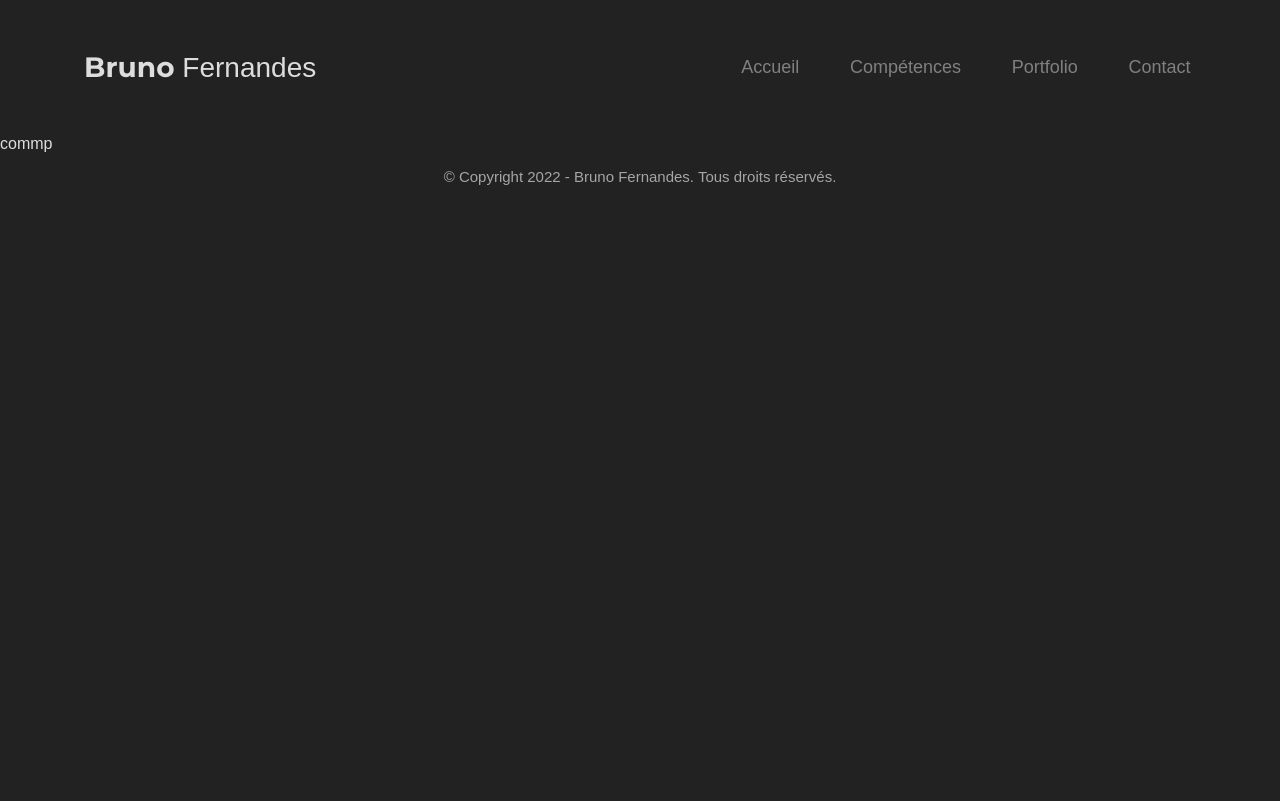
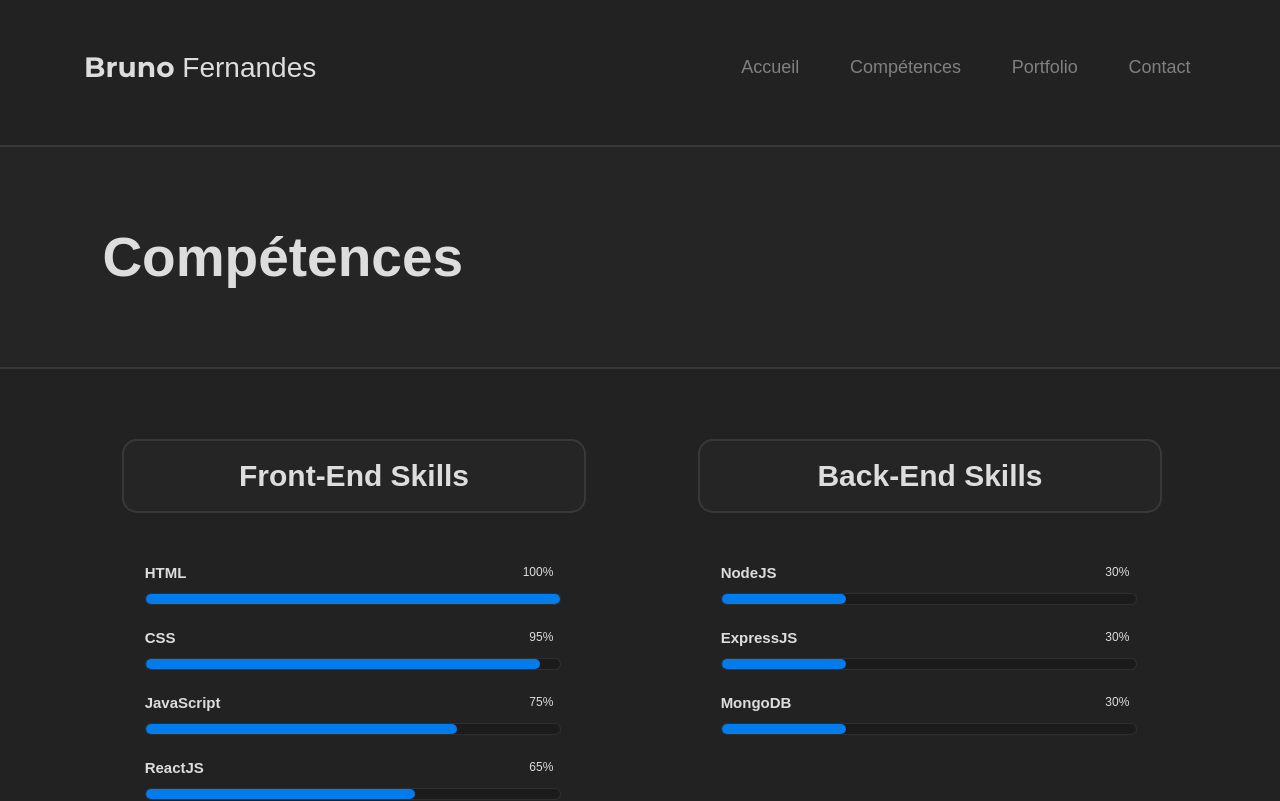
Before and after one commit to BrunoFrds/portfolio, a React (Create React App) app: page /competences in a window 1280 px wide. Shown: the top 801 px of the page. Built offline with nearby package versions, Linux system fonts and the light colour scheme.

Commit message:
Création des composants progressbar et competences

```diff
--- a/src/Components/ProgressBar/ProgressBar.jsx
+++ b/src/Components/ProgressBar/ProgressBar.jsx
@@ -1,7 +1,15 @@
-import React from "react";
-
-const ProgressBar = () => {
-  return <div>prog</div>;
+const ProgressBar = ({ title, value }) => {
+  return (
+    <div className="container">
+      <div className="progressbar">
+        <span className="progressbar__title">{title}</span>
+        <div className="progressbar__skill">
+          <span className={`progressbar__skill-per ${title}`}></span>
+          <span className="tooltip">{value}%</span>
+        </div>
+      </div>
+    </div>
+  );
 };
 
 export default ProgressBar;
--- a/src/Pages/Competences/Competences.jsx
+++ b/src/Pages/Competences/Competences.jsx
@@ -1,7 +1,28 @@
-import React from "react";
+import ProgressBar from "../../Components/ProgressBar/ProgressBar";
 
 const Competences = () => {
-  return <div>commp</div>;
+  return (
+    <div className="skills-page">
+      <div className="title-page">
+        <h1 className="title-page__skills">Compétences</h1>
+      </div>
+      <div className="competences">
+        <div className="skills">
+          <h1 className="skills-title">Front-End Skills</h1>
+          <ProgressBar title="HTML" value="100" />
+          <ProgressBar title="CSS" value="95" />
+          <ProgressBar title="JavaScript" value="75" />
+          <ProgressBar title="ReactJS" value="65" />
+        </div>
+        <div className="skills">
+          <h1 className="skills-title">Back-End Skills</h1>
+          <ProgressBar title="NodeJS" value="30" />
+          <ProgressBar title="ExpressJS" value="30" />
+          <ProgressBar title="MongoDB" value="30" />
+        </div>
+      </div>
+    </div>
+  );
 };
 
 export default Competences;
--- a/src/Styles/Components/_progressBar.scss
+++ b/src/Styles/Components/_progressBar.scss
@@ -0,0 +1,84 @@
+@keyframes progress {
+    0% {
+        width: 0;
+        opacity: 1;
+    }
+
+    100% {
+        opacity: 1;
+    }
+}
+
+.container{
+    position: relative;
+    width: 90%;
+    height: 50px;
+    margin: 10px auto;
+    .progressbar{
+        width: 100%;
+        margin: 15px 0px;
+        &__title{
+            font-size: 15px;
+            line-height: 20px;
+            font-weight: bold;
+            color: $white;
+        }
+        &__skill{
+            height: 10px;
+            width: 100%;
+            border: solid 1px;
+            border-color: rgba($color: $white, $alpha: 0.1);
+            border-radius: 6px;
+            margin-top: 10px;
+            background: rgba($color: #000000, $alpha: 0.2);
+        }
+        &__skill-per{
+            position: relative;
+            display: block;
+            height: 100%;
+            border-radius: 6px;
+            background: $colorProgressbar;
+            animation: progress 0.4s ease-in-out forwards;
+        }
+        .tooltip{
+            position: absolute;
+            right: 0px;
+            top: 0px;
+            font-size: 12px;
+            line-height: 15px;
+            color: $white;
+            padding: 2px 6px;
+        }
+        .HTML{
+            width: 100%;
+        }
+        .CSS{
+            width: 95%;
+            animation-delay: 0.1s;
+            animation-fill-mode: backwards;
+        }
+        .JavaScript{
+            width: 75%;
+            animation-delay: 0.2s;
+            animation-fill-mode: backwards;
+        }
+        .ReactJS{
+            width: 65%;
+            animation-delay: 0.3s;
+            animation-fill-mode: backwards;
+        }
+        .NodeJS{
+            width: 30%;
+        }
+        .ExpressJS{
+            width: 30%;
+            animation-delay: 0.1s;
+            animation-fill-mode: backwards;
+        }
+        .MongoDB{
+            width: 30%;
+            animation-delay: 0.2s;
+            animation-fill-mode: backwards;
+        }
+    }
+}
--- a/src/Styles/Pages/_competences.scss
+++ b/src/Styles/Pages/_competences.scss
@@ -0,0 +1,44 @@
+.skills-page{
+    margin: 60px auto;
+    .title-page{
+        height: 220px;
+        background-color: $colorBackgroundSecond;
+        border-top: solid 2px;
+        border-bottom: solid 2px;
+        border-color: rgba($color: $white, $alpha: 0.1);
+        .title-page__skills{
+            display: flex;
+            align-items: center;
+            font-size: 55px;
+            line-height: 60px;
+            margin: 0px 8%;
+            height: 220px;
+
+        }
+    }
+}
+
+.competences{
+    display: flex;
+    justify-content: center;
+    align-items: center;
+    width: 90%;
+    margin: 50px auto;
+        .skills{
+            width: 40%;
+            height: 450px;
+            margin: auto;
+            &-title{
+                display: flex;
+                justify-content: center;
+                font-size: 30px;
+                line-height: 70px;
+                width: 100%;
+                background-color: $colorBackgroundSecond;
+                border: solid 2px;
+                border-radius: 15px;
+                border-color: rgba($color: $white, $alpha: 0.1);
+                margin-bottom: 50px;
+            }
+        }
+    }
--- a/src/Styles/styles.scss
+++ b/src/Styles/styles.scss
@@ -3,3 +3,5 @@
 @import "./Components/navigation";
 @import "./Layouts/footer";
 @import "./Pages/accueil";
+@import "./Pages/competences";
+@import "./Components/progressBar";
```
